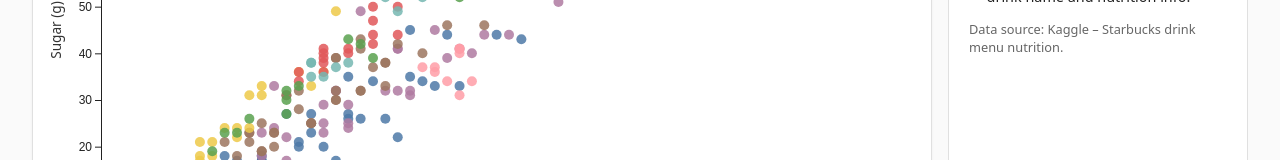
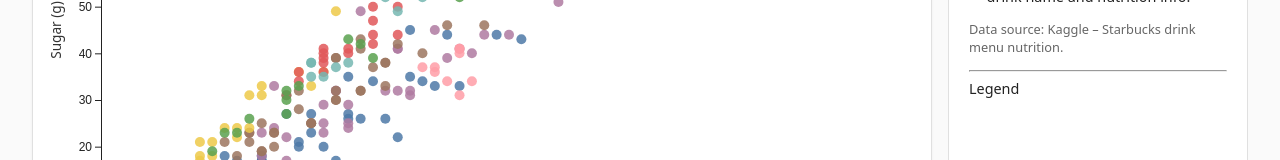
Before and after one commit to Antonella-Quinones/starbucks-d3-viz, a plain HTML site: page index.html in a window 1280 px wide. Shown: the part 471-631 px from the top of the page. Drawn offline with nearby package versions, Linux system fonts and the light colour scheme.

Commit message:
Move legend into sidebar for improved layout

```diff
--- a/index.html
+++ b/index.html
@@ -62,6 +62,12 @@
       <p class="small">
         Data source: Kaggle &#8211; Starbucks drink menu nutrition.
       </p>
+      <hr class="sidebar-divider">
+
+      <div class="legend-block">
+        <div class="legend-title">Legend</div>
+        <div id="legend"></div>
+      </div>
     </aside>
   </main>
 
```
